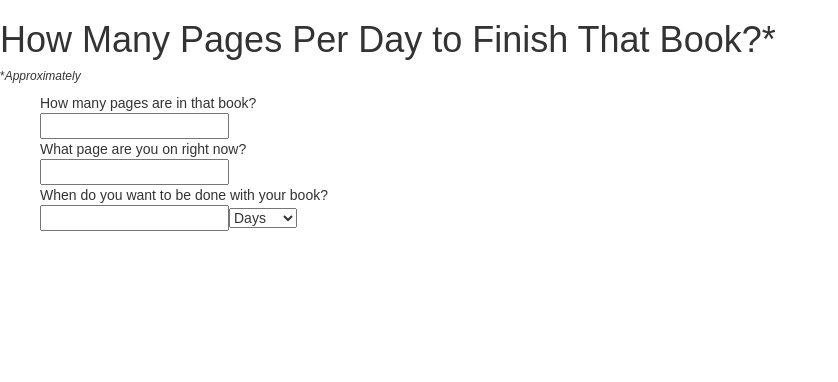
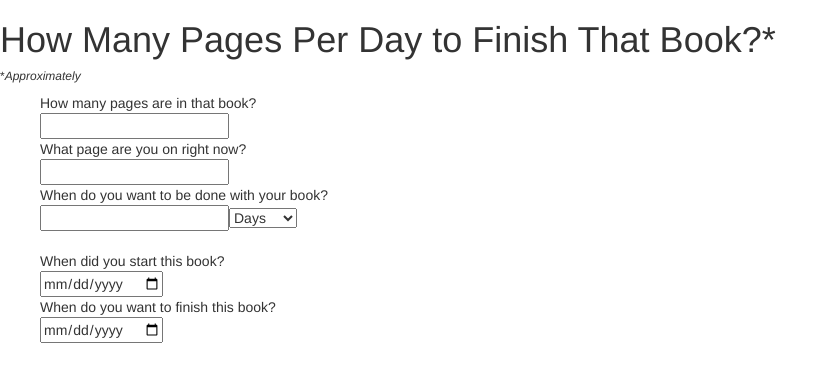
Before and after one commit to smithrm941/reading-calculator, a React app: page / in a window 1280 px wide. Shown: the whole page, without its empty margins (0-838 px from the left). Built offline with nearby package versions, Linux system fonts and the light colour scheme.

Commit message:
WIP using date inputs instead of days/weeks/months

```diff
--- a/package.json
+++ b/package.json
@@ -3,8 +3,7 @@
   "version": "0.1.0",
   "private": true,
   "dependencies": {
-    "moment": "^2.19.3",
-    "moment-es6": "^1.0.0",
+    "bootstrap": "^3.3.7",
     "react": "^16.2.0",
     "react-bootstrap": "^0.31.5",
     "react-dom": "^16.2.0",
--- a/src/components/calculator.js
+++ b/src/components/calculator.js
@@ -11,12 +11,36 @@ class Calculator extends Component {
     const singularTimeFrameType = this.props.singularTimeFrameType
     const pagesPerTimeFrame = Math.round(pagesLeft/timeFrameNumber)
 
+    //Trying out date stuff:::::::::::::::::::::::
+    //Should take this difference in days between dates and use it in all of the else-ifs somehow!
+    const startDate = new Date(this.props.startDate)
+    const endDate = new Date(this.props.endDate)
+    const daysBetweenDates = (startDate, endDate) => {
+      let one_day = 1000*60*60*24;
+      let startDate_ms = startDate.getTime();
+      let endDate_ms = endDate.getTime();
+      let difference_ms = endDate_ms - startDate_ms;
+
+      return Math.round(difference_ms/one_day)
+    }
+
     if(!totalPages || !currentPage) {
       return (
         <div>
         </div>
       )
     } else if (!timeFrameNumber) {
+      return (
+        <div>
+          <h1>Pages Left: {pagesLeft}</h1>
+          <h1>You can finish this book in one {singularTimeFrameType} by reading {pagesLeft} pages per {singularTimeFrameType}</h1>
+          {/* //Trying out date stuff::::::::::::::::::::::: */}
+            <h1>{typeof startDate}</h1>
+            <h1>{typeof endDate}</h1>
+            <h1>{daysBetweenDates(startDate, endDate)}</h1>
+        </div>
+      )
+    } else if (timeFrameNumber <= 1) {
       return (
         <div>
           <h1>Pages Left: {pagesLeft}</h1>
--- a/src/index.css
+++ b/src/index.css
@@ -7,3 +7,7 @@ body {
 ul {
   list-style-type: none;
 }
+
+.select {
+  width: 50%;
+}
--- a/src/index.js
+++ b/src/index.js
@@ -1,6 +1,8 @@
 import React, { Component } from 'react';
 import ReactDOM from 'react-dom';
 import './index.css';
+import 'bootstrap/dist/css/bootstrap.css';
+import 'bootstrap/dist/css/bootstrap-theme.css';
 
 import registerServiceWorker from './registerServiceWorker';
 
@@ -15,7 +17,11 @@ class App extends Component {
       totalPages: '',
       timeFrameNumber: '',
       timeFrameType: 'days',
-      singularTimeFrameType: 'day'
+      singularTimeFrameType: 'day',
+
+      //Trying out date stuff:::::::::::::::::::::::
+      startDate: '',
+      endDate: '',
     }
   }
 
@@ -44,12 +50,29 @@ class App extends Component {
     });
   }
 
+  //Trying out date stuff:::::::::::::::::::::::
+  handleStartDate(event) {
+    this.setState({
+      startDate: event.target.value
+    })
+  }
+
+  handleEndDate(event) {
+    this.setState({
+      endDate: event.target.value
+    })
+  }
+
   render() {
     const currentPage = this.state.currentPage;
     const totalPages = this.state.totalPages;
     const timeFrameNumber = this.state.timeFrameNumber;
     const timeFrameType = this.state.timeFrameType;
     const singularTimeFrameType = this.state.singularTimeFrameType;
+
+    //Trying out date stuff:::::::::::::::::::::::
+    const startDate = this.state.startDate
+    const endDate = this.state.endDate
 
     return (
       <div>
@@ -94,6 +117,21 @@ class App extends Component {
                 <option value="months">Months</option>
               </select>
             </li>
+            <br></br>
+
+            {/* //Trying out date stuff::::::::::::::::::::::: */}
+            <li>When did you start this book?</li>
+            <li><input
+              id="startDate"
+              type="date"
+              onChange={event => this.handleStartDate(event)}/>
+            </li>
+            <li>When do you want to finish this book?</li>
+            <li><input
+              id="endDate"
+              type="date"
+              onChange={event => this.handleEndDate(event)}/>
+            </li>
           </ul>
         </form>
         <Calculator
@@ -102,6 +140,10 @@ class App extends Component {
           timeFrameNumber={timeFrameNumber}
           timeFrameType={timeFrameType}
           singularTimeFrameType={singularTimeFrameType}
+
+          //Trying out date stuff:::::::::::::::::::::::
+          startDate={startDate}
+          endDate={endDate}
         />
       </div>
     )
```
Also changed, not shown: 1 other file. Lines whose indentation alone changed are shown as unchanged.
